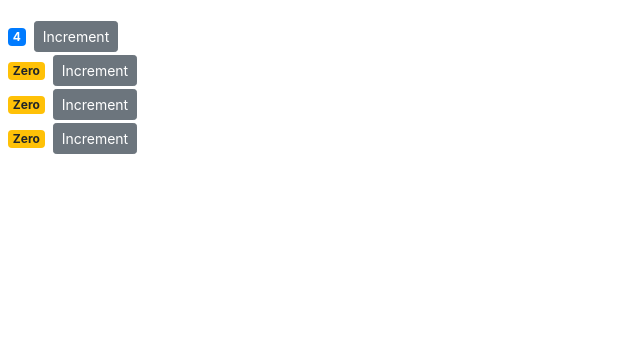
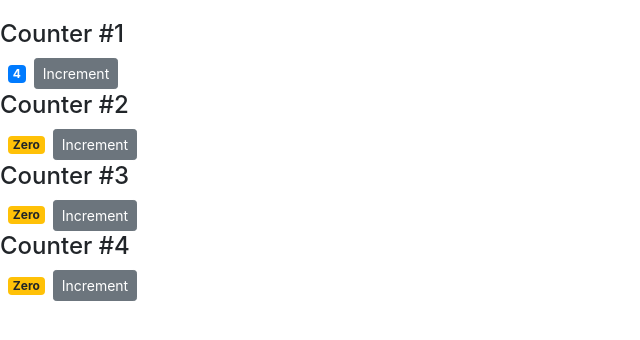
Before and after one commit to sai-sreenath/ShoppingCart, a React (Create React App) app: page / in a window 1280 px wide. Shown: the top 340 px of the page, without its empty margins (0-640 px from the left). Built offline with nearby package versions, Linux system fonts and the light colour scheme.

Commit message:
Passing children from parent component

```diff
--- a/src/components/counter.jsx
+++ b/src/components/counter.jsx
@@ -14,6 +14,7 @@
 
     return (
       <div>
+        {this.props.children}
         <span className={this.getBadgeClasses()}>{this.formatCount()}</span>
         <button
           onClick={this.handleIncrement}
--- a/src/components/counters.jsx
+++ b/src/components/counters.jsx
@@ -15,7 +15,9 @@
     return (
       <div>
         {this.state.counters.map((counter) => (
-          <Counter key={counter.id} value={counter.value} selected={true} />
+          <Counter key={counter.id} value={counter.value}>
+            <h4>Counter #{counter.id}</h4>
+          </Counter>
         ))}
       </div>
     );
```
